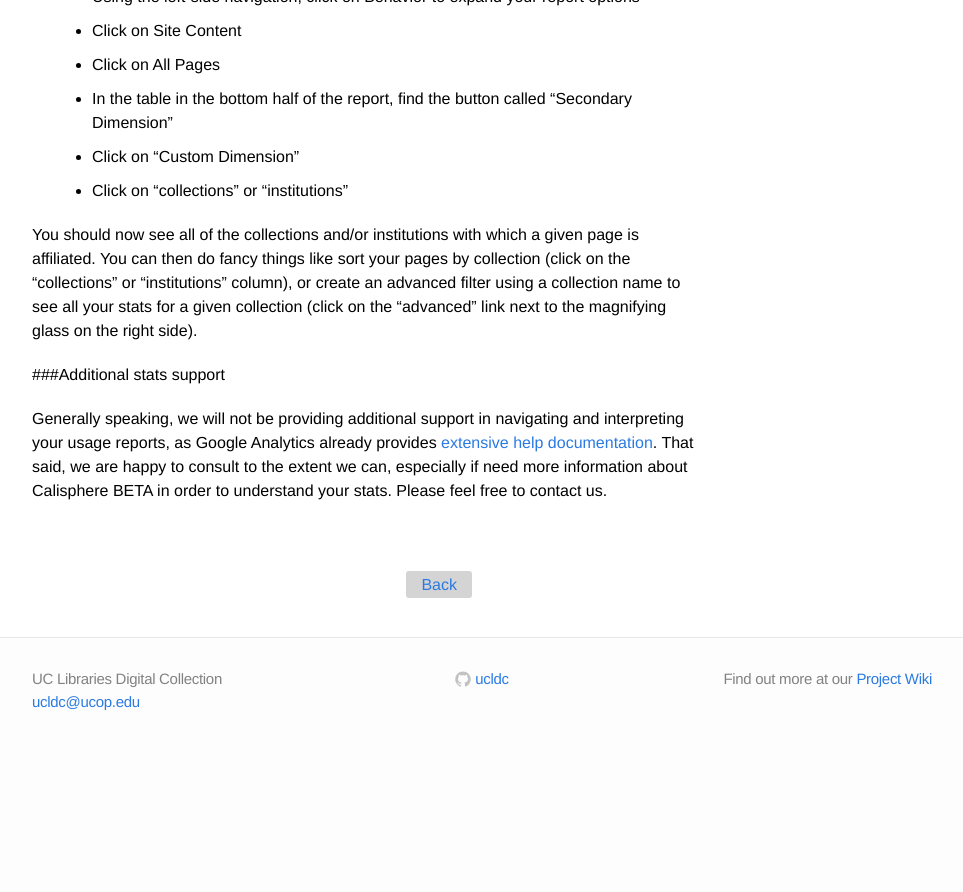
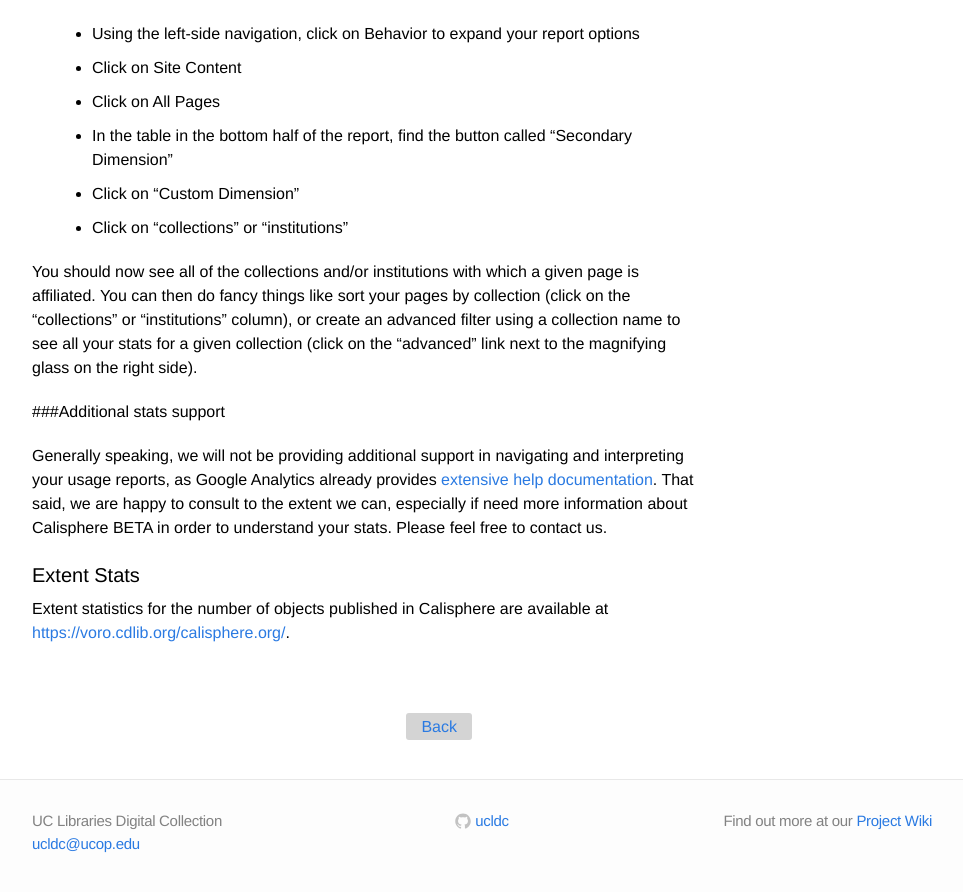
Before and after one commit to ucldc/ucldc-docs, a Jekyll site: the page built from _registry/stats.md, in a window 1280 px wide and 900 px high, scrolled down 2061 px. Shown: the top 892 px of the window, without its empty margins (158-1121 px from the left). Built offline with Jekyll 4.4.1, drawn with Linux system fonts in a browser that asks for light colours; nearby versions of some CDN libraries; before the commit the page ends 2819 px from its top, so only the background shows below that; some of the changed text lies outside the part shown.

Commit message:
Update stats.md

```diff
--- a/_registry/stats.md
+++ b/_registry/stats.md
@@ -1,7 +1,9 @@
 ---
-title: Getting Usage Stats
+title: Getting Stats
 prev_section: registry/access
 ---
+
+## Usage Stats
 We are using Google Analytics for tracking usage of objects on the new Calisphere beta site.
 
 ##What's supported
@@ -61,3 +63,8 @@
 ###Additional stats support
 
 Generally speaking, we will not be providing additional support in navigating and interpreting your usage reports, as Google Analytics already provides [extensive help documentation](https://support.google.com/analytics?vid=1-635768324944661236-1858192804#topic=3544906). That said, we are happy to consult to the extent we can, especially if need more information about Calisphere BETA in order to understand your stats. Please feel free to contact us.
+
+
+## Extent Stats
+
+Extent statistics for the number of objects published in Calisphere are available at <a href="https://voro.cdlib.org/calisphere.org/">https://voro.cdlib.org/calisphere.org/</a>.
```
